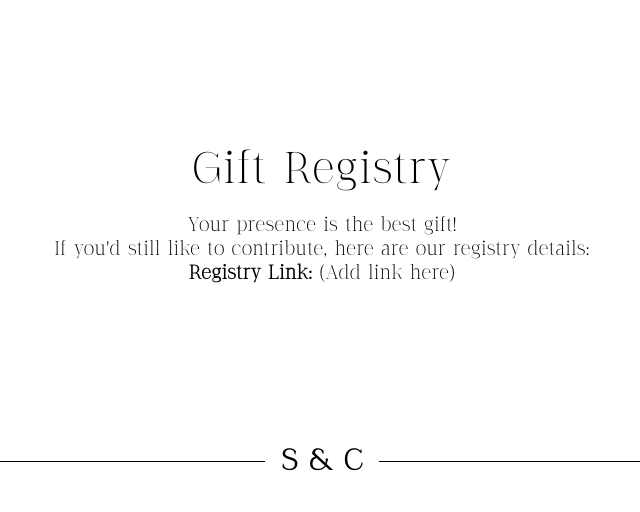
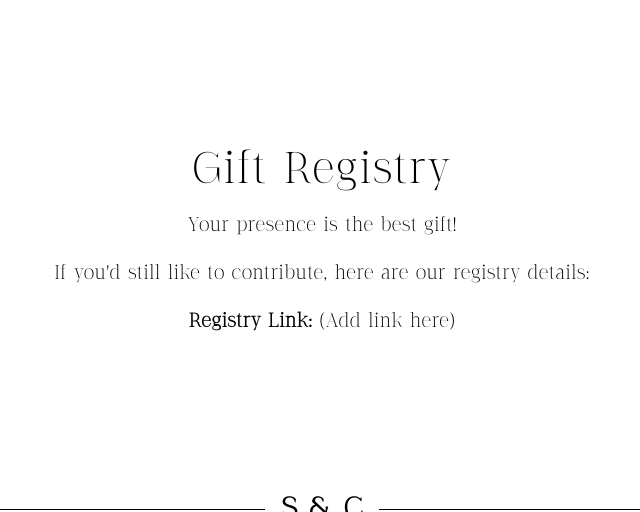
Before and after one commit to JoelleSlmn-98/cynthia_wedding_site, a Flask app: page / in a window 1280 px wide. Shown: the part 5988-6500 px from the top of the page, without its empty margins (318-958 px from the left). Run offline with Flask 3, Linux system fonts and the light colour scheme; some libraries are stand-ins or nearby versions.

Commit message:
Update index.html

```diff
--- a/templates/index.html
+++ b/templates/index.html
@@ -450,7 +450,7 @@
   <!-- GIFTS -->
   <section id="gifts" class="py-24 px-4 bg-[var(--bg-color)] text-[var(--text-color)]">
     <h2 class="text-4xl text-center space-y-6 mb-6">Gift Registry</h2>
-    <div class="text-base text-center font-body">
+    <div class="text-base text-center space-y-6 font-body">
       <p>Your presence is the best gift!</p>
       <p>If you'd still like to contribute, here are our registry details:</p>
       <p><strong>Registry Link:</strong> (Add link here)</p>
@@ -467,7 +467,7 @@
   <section id="contact" class="py-24 px-4 bg-[var(--bg-color)] text-[var(--text-color)]">
     <h2 class="text-4xl text-center space-y-6 mb-6">Contact Us</h2>
 
-    <div class="text-base text-center font-body">
+    <div class="text-base text-center space-y-6 font-body">
       <p>Cynthia Youwakim - +961 81687547</p>
       <p>Samer Dib - +961 70821225</p>
       <div class="h-4"></div>
@@ -520,18 +520,23 @@
   </script>
 
 <script>
-  const API_URL = "https://script.google.com/macros/s/AKfycbyRsgvO2owDAmBWWlXpTCXlG_envTuWRt5mcbpDdLCmowkNxaAd5r0jmMPLf-OLM7M/exec";
+  const API_URL =
+    "https://script.google.com/macros/s/AKfycbyRsgvO2owDAmBWWlXpTCXlG_envTuWRt5mcbpDdLCmowkNxaAd5r0jmMPLf-OLM7M/exec";
 
   const whoEl = document.getElementById("rsvp-who");
   const inviteEl = document.getElementById("inviteId");
   const countEl = document.getElementById("count");
 
-  // Support BOTH:
-  // 1) ?invite=G-002
-  // 2) #rsvp?invite=G-002
+  // supports:
+  // 1) https://site.com/?invite=G-002#rsvp
+  // 2) https://site.com/#rsvp?invite=G-002
   const urlParams = new URLSearchParams(window.location.search);
-  const hashParams = new URLSearchParams((window.location.hash.split("?")[1] || ""));
-  const inviteId = urlParams.get("invite") || hashParams.get("invite");
+  const hashQuery = window.location.hash.includes("?")
+    ? window.location.hash.split("?")[1]
+    : "";
+  const hashParams = new URLSearchParams(hashQuery);
+
+  const inviteId = (urlParams.get("invite") || hashParams.get("invite") || "").trim();
 
   if (!inviteId) {
     whoEl.textContent = "";
@@ -564,6 +569,5 @@
   }
 </script>
 
-
 </body>
 </html>
```
